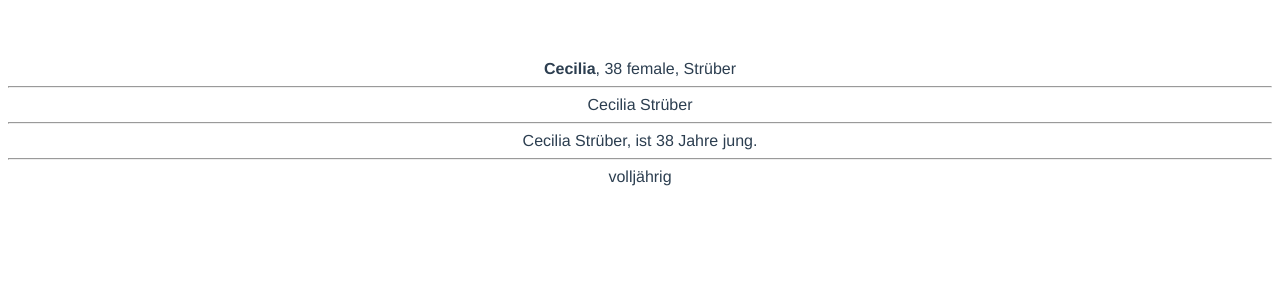
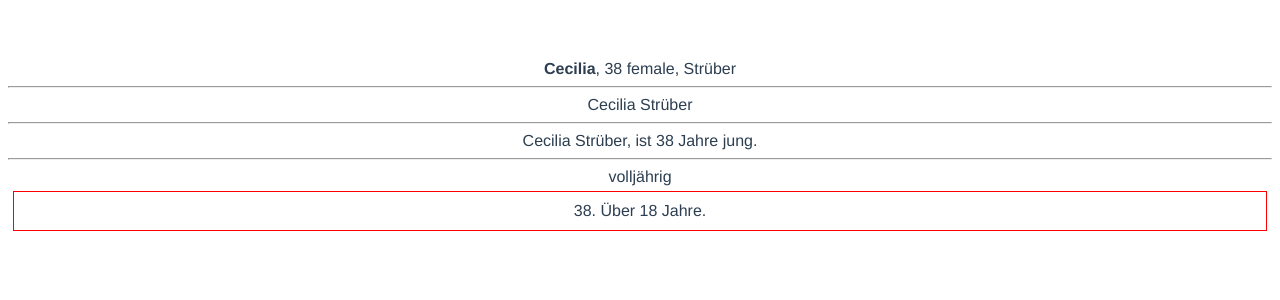
Before and after one commit to GagaSissi/just-practice-vue, a Vue app: page / in a window 1280 px wide. Shown: the top 300 px of the page. Built offline with nearby package versions, Linux system fonts and the light colour scheme.

Commit message:
v-If-Else

```diff
--- a/src/App.vue
+++ b/src/App.vue
@@ -10,6 +10,14 @@
     {{ `${name_first} ${name_last}, ist ${age} Jahre jung.` }}
     <hr />
     {{ age >= 18 ? "volljährig" : "nicht volljärig" }}
+    <div class="age">
+      {{ age }}.
+      <span v-if="age < 18">Du bist unter 18.</span>
+      <span v-else-if="age == 18">Super, du bist volljährig</span>
+      <span v-else>Über 18 Jahre.</span>
+    </div>
+    <!-- Rendering bei v-show nur am Anfang der Seite. -->
+    <!-- <div v-show="name_first == 'Cecilia'"></div> -->
   </div>
 </template>
 
@@ -31,6 +39,12 @@ export default {
 </script>
 
 <style>
+.age {
+  border: 1px solid red;
+  margin: 5px;
+  padding: 10px;
+}
+
 #app {
   font-family: Avenir, Helvetica, Arial, sans-serif;
   -webkit-font-smoothing: antialiased;
```
